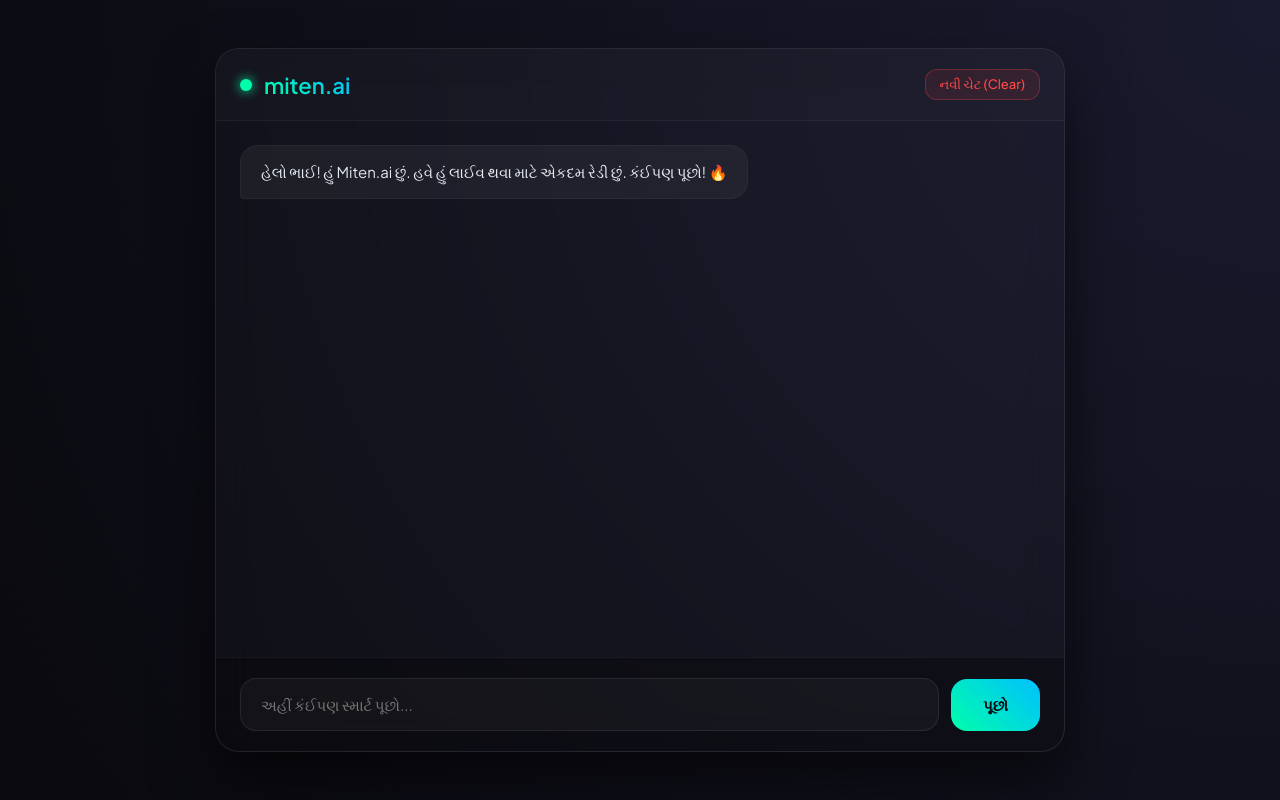
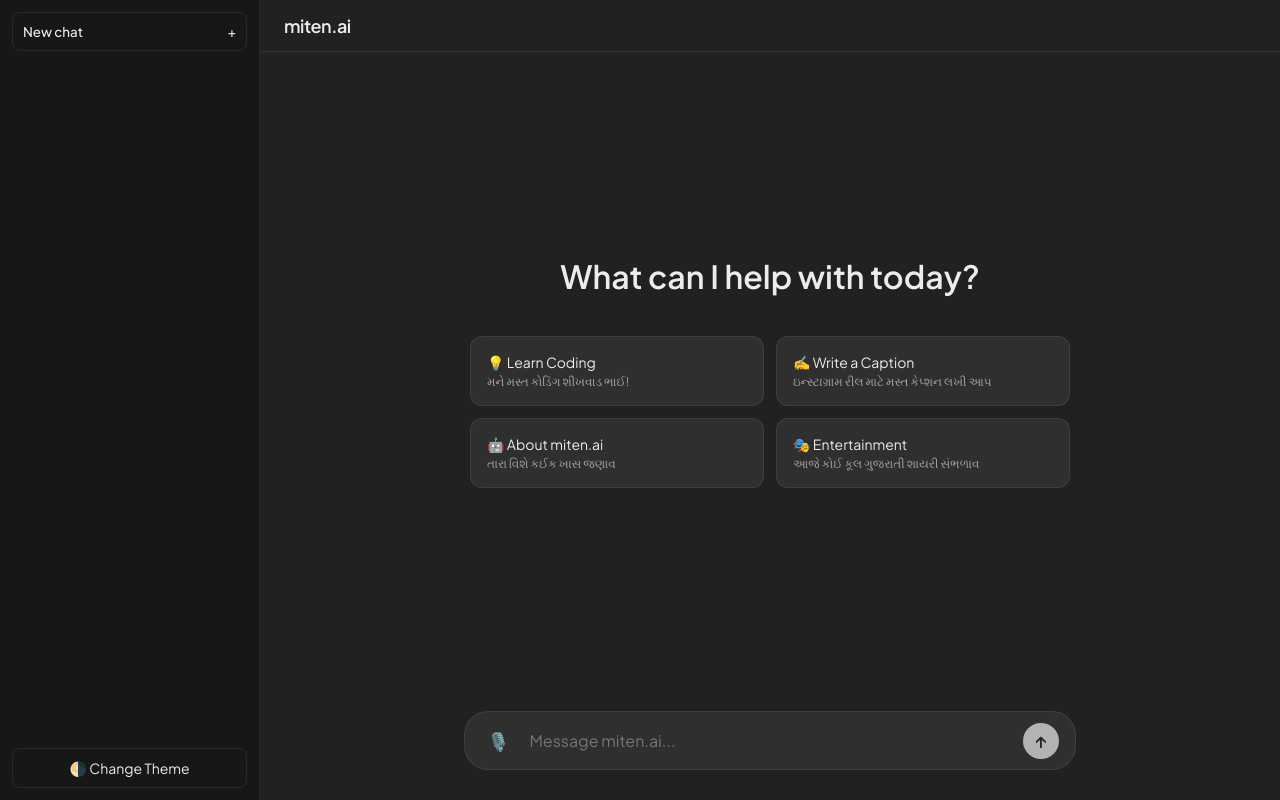
Before and after one commit to miten-ai/miten-ai, a website: page index.html in a window 1280 px wide. Drawn offline with nearby package versions, Linux system fonts and the light colour scheme.

Commit message:
Add files via upload

```diff
--- a/index.html
+++ b/index.html
@@ -3,149 +3,212 @@
 <head>
     <meta charset="UTF-8">
     <meta name="viewport" content="width=device-width, initial-scale=1.0">
-    <title>Miten.ai | Ultimate Super AI</title>
+    <title>miten.ai</title>
     <link href="https://fonts.googleapis.com/css2?family=Plus+Jakarta+Sans:wght@300;400;500;600&display=swap" rel="stylesheet">
     <script src="https://cdn.jsdelivr.net/npm/marked/marked.min.js"></script>
     <style>
-        * { box-sizing: border-box; margin: 0; padding: 0; font-family: 'Plus Jakarta Sans', sans-serif; }
-        body { background: radial-gradient(circle at top right, #1a1a2e, #09090e); height: 100vh; display: flex; justify-content: center; align-items: center; color: #fff; }
-        .chat-container { width: 100%; max-width: 850px; height: 88vh; background: rgba(255, 255, 255, 0.02); backdrop-filter: blur(20px); border: 1px solid rgba(255, 255, 255, 0.08); border-radius: 24px; display: flex; flex-direction: column; overflow: hidden; box-shadow: 0 30px 60px rgba(0,0,0,0.6); margin: 20px; }
-        .chat-header { padding: 20px 24px; background: rgba(255, 255, 255, 0.01); border-bottom: 1px solid rgba(255, 255, 255, 0.05); display: flex; align-items: center; justify-content: space-between; }
-        .logo-area { display: flex; align-items: center; gap: 12px; }
-        .logo-dot { width: 12px; height: 12px; background: #00ffaa; border-radius: 50%; box-shadow: 0 0 12px #00ffaa; }
-        .chat-header h1 { font-size: 22px; font-weight: 600; background: linear-gradient(45deg, #00ffaa, #00bfff); -webkit-background-clip: text; -webkit-text-fill-color: transparent; }
-        .controls { display: flex; gap: 10px; }
-        .btn-clear { background: rgba(255, 74, 74, 0.1); border: 1px solid rgba(255, 74, 74, 0.3); color: #ff4a4a; padding: 6px 14px; border-radius: 12px; cursor: pointer; font-size: 13px; font-weight: 500; transition: 0.2s; }
-        .btn-clear:hover { background: #ff4a4a; color: #fff; }
-        #chat-box { flex: 1; padding: 24px; overflow-y: auto; display: flex; flex-direction: column; gap: 20px; scroll-behavior: smooth; }
-        .message-wrapper { display: flex; flex-direction: column; width: 100%; }
-        .message { padding: 14px 20px; border-radius: 18px; max-width: 75%; line-height: 1.6; font-size: 15px; position: relative; word-wrap: break-word; }
-        .user { background: linear-gradient(135deg, #0052d4, #4364f7); color: white; align-self: flex-end; border-bottom-right-radius: 4px; box-shadow: 0 4px 15px rgba(67, 100, 247, 0.25); }
-        .ai { background: rgba(255, 255, 255, 0.05); color: #e2e8f0; align-self: flex-start; border-bottom-left-radius: 4px; border: 1px solid rgba(255, 255, 255, 0.04); }
-        .ai p { margin-bottom: 8px; } .ai p:last-child { margin-bottom: 0; }
-        .ai strong { color: #00ffaa; }
-        .msg-tools { display: flex; gap: 10px; margin-top: 6px; font-size: 12px; color: #888; }
-        .tool-btn { cursor: pointer; background: none; border: none; color: #a0a0b8; font-size: 12px; box-shadow: none; padding: 0; }
-        .tool-btn:hover { color: #fff; }
-        #input-area { padding: 20px 24px; background: rgba(0, 0, 0, 0.3); border-top: 1px solid rgba(255, 255, 255, 0.05); display: flex; gap: 12px; align-items: center; }
-        input { flex: 1; padding: 16px 20px; background: rgba(255, 255, 255, 0.04); border: 1px solid rgba(255, 255, 255, 0.08); border-radius: 16px; color: white; font-size: 15px; outline: none; transition: 0.3s; }
-        input:focus { border-color: #00ffaa; background: rgba(255, 255, 255, 0.06); box-shadow: 0 0 15px rgba(0, 255, 170, 0.1); }
-        button { padding: 16px 32px; background: linear-gradient(45deg, #00ffaa, #00bfff); color: #09090e; border: none; border-radius: 16px; font-weight: 600; cursor: pointer; font-size: 15px; transition: 0.3s; }
-        button:hover { transform: translateY(-2px); box-shadow: 0 6px 20px rgba(0, 255, 170, 0.3); }
-        .typing { color: #00ffaa; font-size: 13px; margin-left: 24px; margin-bottom: 10px; display: none; }
+        :root {
+            --bg-main: #212121; --bg-sidebar: #171717; --text-color: #ececec;
+            --chat-user: #2f2f2f; --chat-ai: transparent; --border-color: rgba(255,255,255,0.08);
+            --accent: #10a37f; --input-bg: #2f2f2f;
+        }
+        .light-theme {
+            --bg-main: #ffffff; --bg-sidebar: #f9f9f9; --text-color: #0d0d0d;
+            --chat-user: #f4f4f4; --chat-ai: transparent; --border-color: rgba(0,0,0,0.08);
+            --accent: #10a37f; --input-bg: #f4f4f4;
+        }
+        * { box-sizing: border-box; margin: 0; padding: 0; font-family: 'Plus Jakarta Sans', sans-serif; transition: background 0.3s, color 0.3s; }
+        body { background: var(--bg-main); height: 100vh; display: flex; color: var(--text-color); overflow: hidden; }
+
+        /* Sidebar Styles */
+        .sidebar { width: 260px; background: var(--bg-sidebar); border-right: 1px solid var(--border-color); display: flex; flex-direction: column; padding: 12px; }
+        .new-chat-btn { background: transparent; border: 1px solid var(--border-color); color: var(--text-color); padding: 10px; border-radius: 8px; cursor: pointer; font-weight: 500; display: flex; align-items: center; justify-content: space-between; margin-bottom: 20px; }
+        .new-chat-btn:hover { background: rgba(255,255,255,0.05); }
+        .light-theme .new-chat-btn:hover { background: rgba(0,0,0,0.05); }
+        .history-list { flex: 1; overflow-y: auto; display: flex; flex-direction: column; gap: 8px; }
+        .history-item { padding: 10px; border-radius: 6px; cursor: pointer; font-size: 14px; white-space: nowrap; overflow: hidden; text-overflow: ellipsis; }
+        .history-item:hover { background: rgba(255,255,255,0.05); }
+        .theme-toggle { background: transparent; border: 1px solid var(--border-color); color: var(--text-color); padding: 10px; border-radius: 8px; cursor: pointer; font-size: 14px; text-align: center; margin-top: auto; }
+
+        /* Main Chat Area */
+        .chat-area { flex: 1; display: flex; flex-direction: column; height: 100vh; position: relative; }
+        .top-bar { padding: 14px 24px; display: flex; justify-content: space-between; align-items: center; border-bottom: 1px solid var(--border-color); }
+        .top-bar h2 { font-size: 18px; font-weight: 600; letter-spacing: -0.5px; }
+
+        /* Welcome Screen */
+        .welcome-container { flex: 1; display: flex; flex-direction: column; justify-content: center; align-items: center; padding: 40px; text-align: center; }
+        .welcome-container h1 { font-size: 32px; font-weight: 600; margin-bottom: 40px; }
+        .suggestions-grid { display: grid; grid-template-columns: repeat(2, 1fr); gap: 12px; max-width: 600px; width: 100%; }
+        .suggestion-card { background: var(--input-bg); border: 1px solid var(--border-color); padding: 16px; border-radius: 12px; cursor: pointer; text-align: left; font-size: 14px; }
+        .suggestion-card:hover { filter: brightness(1.1); }
+
+        /* Chat Messages */
+        #messages-container { flex: 1; overflow-y: auto; padding: 40px 20%; display: none; flex-direction: column; gap: 24px; }
+        .msg-row { display: flex; width: 100%; flex-direction: column; }
+        .msg-row.user-row { align-items: flex-end; }
+        .msg-row.ai-row { align-items: flex-start; }
+        .bubble { max-width: 80%; padding: 12px 18px; border-radius: 18px; line-height: 1.6; font-size: 15px; word-wrap: break-word; }
+        .bubble.user-bubble { background: var(--chat-user); color: var(--text-color); }
+        .bubble.ai-bubble { background: var(--chat-ai); color: var(--text-color); }
+        .bubble strong { color: var(--accent); }
+        .actions-bar { display: flex; gap: 12px; margin-top: 6px; font-size: 12px; opacity: 0.6; padding-left: 6px; }
+        .action-btn { cursor: pointer; background: none; border: none; color: var(--text-color); }
+
+        /* Input Area */
+        .input-container { padding: 20px 20% 30px 20%; background: linear-gradient(transparent, var(--bg-main) 20%); }
+        .input-box-wrapper { background: var(--input-bg); border: 1px solid var(--border-color); border-radius: 24px; display: flex; align-items: center; padding: 8px 16px; gap: 10px; }
+        input { flex: 1; background: transparent; border: none; color: var(--text-color); padding: 10px 4px; font-size: 16px; outline: none; }
+        .icon-btn { background: transparent; border: none; color: var(--text-color); cursor: pointer; font-size: 18px; padding: 6px; opacity: 0.7; }
+        .icon-btn:hover { opacity: 1; }
+        .send-btn { background: var(--text-color); color: var(--bg-main); border-radius: 50%; width: 36px; height: 36px; display: flex; align-items: center; justify-content: center; font-weight: bold; font-size: 18px; }
+        .typing-indicator { font-size: 13px; color: var(--accent); margin-left: 20%; margin-bottom: 5px; display: none; }
     </style>
 </head>
 <body>
 
-    <div class="chat-container">
-        <div class="chat-header">
-            <div class="logo-area">
-                <div class="logo-dot"></div>
-                <h1>miten.ai</h1>
-            </div>
-            <div class="controls">
-                <button class="btn-clear" onclick="clearMemory()">નવી ચેટ (Clear)</button>
+    <!-- Sidebar -->
+    <div class="sidebar">
+        <button class="new-chat-btn" onclick="startNewChat()">New chat <span>+</span></button>
+        <div class="history-list" id="history-box"></div>
+        <button class="theme-toggle" onclick="toggleTheme()">🌗 Change Theme</button>
+    </div>
+
+    <!-- Main Chat Content -->
+    <div class="chat-area">
+        <div class="top-bar">
+            <h2>miten.ai</h2>
+        </div>
+
+        <!-- Welcome View -->
+        <div class="welcome-container" id="welcome-screen">
+            <h1>What can I help with today?</h1>
+            <div class="suggestions-grid">
+                <div class="suggestion-card" onclick="useSuggestion('મને મસ્ત કોડિંગ શીખવાડ ભાઈ!')">💡 Learn Coding <br><span style="opacity:0.6;font-size:12px;">મને મસ્ત કોડિંગ શીખવાડ ભાઈ!</span></div>
+                <div class="suggestion-card" onclick="useSuggestion('ઇન્સ્ટાગ્રામ રીલ માટે મસ્ત કેપ્શન લખી આપ')">✍️ Write a Caption <br><span style="opacity:0.6;font-size:12px;">ઇન્સ્ટાગ્રામ રીલ માટે મસ્ત કેપ્શન લખી આપ</span></div>
+                <div class="suggestion-card" onclick="useSuggestion('તારા વિશે કઈક ખાસ જણાવ')">🤖 About miten.ai <br><span style="opacity:0.6;font-size:12px;">તારા વિશે કઈક ખાસ જણાવ</span></div>
+                <div class="suggestion-card" onclick="useSuggestion('આજે કોઈ કૂલ ગુજરાતી શાયરી સંભળાવ')">🎭 Entertainment <br><span style="opacity:0.6;font-size:12px;">આજે કોઈ કૂલ ગુજરાતી શાયરી સંભળાવ</span></div>
             </div>
         </div>
 
-        <div id="chat-box">
-            <div class="message-wrapper" style="align-items: flex-start;">
-                <div class="message ai">હેલો ભાઈ! હું Miten.ai છું. હવે હું લાઈવ થવા માટે એકદમ રેડી છું. કંઈપણ પૂછો! 🔥</div>
+        <!-- Actual Chat Messages View -->
+        <div id="messages-container"></div>
+        <div class="typing-indicator" id="loader">miten.ai is typing...</div>
+
+        <!-- Input Area -->
+        <div class="input-container">
+            <div class="input-box-wrapper">
+                <button class="icon-btn" onclick="startVoiceInput()" title="Voice Input">🎙️</button>
+                <input type="text" id="user-msg-input" placeholder="Message miten.ai..." onkeypress="if(event.key === 'Enter') handleSend()">
+                <button class="icon-btn send-btn" onclick="handleSend()">↑</button>
             </div>
-        </div>
-
-        <div class="typing" id="typing-loader">Miten.ai વિચારી રહ્યું છે...</div>
-
-        <div id="input-area">
-            <input type="text" id="user-input" placeholder="અહીં કંઈપણ સ્માર્ટ પૂછો..." onkeypress="if(event.key === 'Enter') sendMessage()">
-            <button onclick="sendMessage()">પૂછો</button>
         </div>
     </div>
 
     <script>
-        function speak(text) {
+        let chatHistory = [];
+
+        function toggleTheme() {
+            document.body.classList.toggle('light-theme');
+        }
+
+        function useSuggestion(text) {
+            document.getElementById('user-msg-input').value = text;
+            handleSend();
+        }
+
+        // સ્પીચ-ટુ-ટેક્સ્ટ (માઇક ફીચર)
+        function startVoiceInput() {
+            const SpeechRecognition = window.SpeechRecognition || window.webkitSpeechRecognition;
+            if (!SpeechRecognition) {
+                alert("તમારા બ્રાઉઝરમાં વોઈસ ટાઈપિંગ સપોર્ટ નથી ભાઈ!");
+                return;
+            }
+            const recognition = new SpeechRecognition();
+            recognition.lang = 'gu-IN';
+            recognition.start();
+            document.getElementById('user-msg-input').placeholder = "હું સાંભળું છું, બોલો ભાઈ...";
+
+            recognition.onresult = function(event) {
+                const resultText = event.results[0][0].transcript;
+                document.getElementById('user-msg-input').value = resultText;
+                document.getElementById('user-msg-input').placeholder = "Message miten.ai...";
+            };
+        }
+
+        function startNewChat() {
+            fetch('/api/clear', { method: 'POST' });
+            document.getElementById('messages-container').innerHTML = '';
+            document.getElementById('messages-container').style.display = 'none';
+            document.getElementById('welcome-screen').style.display = 'flex';
+        }
+
+        function copyBox(btn, text) {
+            navigator.clipboard.writeText(text.replace(/<\/?[^>]+(>|$)/g, ""));
+            btn.textContent = "Copied!";
+            setTimeout(() => btn.textContent = "Copy 📋", 2000);
+        }
+
+        function speakBox(text) {
             window.speechSynthesis.cancel();
-            const cleanText = text.replace(/<\/?[^>]+(>|$)/g, "");
-            const utterance = new SpeechSynthesisUtterance(cleanText);
+            const utterance = new SpeechSynthesisUtterance(text.replace(/<\/?[^>]+(>|$)/g, ""));
             utterance.lang = 'gu-IN';
             window.speechSynthesis.speak(utterance);
         }
 
-        function copyText(btn, text) {
-            const cleanText = text.replace(/<\/?[^>]+(>|$)/g, "");
-            navigator.clipboard.writeText(cleanText);
-            btn.textContent = "Copied! ✓";
-            setTimeout(() => btn.textContent = "Copy 📋", 2000);
-        }
+        async function handleSend() {
+            const input = document.getElementById('user-msg-input');
+            const text = input.value.trim();
+            if (!text) return;
 
-        function typeEffect(element, htmlContent, rawText) {
-            element.innerHTML = htmlContent;
-            speak(rawText);
-        }
+            // સાઇડબાર હિસ્ટ્રી મેનેજમેન્ટ
+            if (chatHistory.indexOf(text) === -1) {
+                chatHistory.push(text);
+                const hBox = document.getElementById('history-box');
+                hBox.innerHTML += `<div class="history-item" onclick="document.getElementById('user-msg-input').value='${text}'; handleSend();">💬 ${text}</div>`;
+            }
 
-        async function sendMessage() {
-            const inputField = document.getElementById('user-input');
-            const chatBox = document.getElementById('chat-box');
-            const loader = document.getElementById('typing-loader');
-            const messageText = inputField.value.trim();
+            document.getElementById('welcome-screen').style.display = 'none';
+            const container = document.getElementById('messages-container');
+            container.style.display = 'flex';
 
-            if (!messageText) return;
+            // યુઝર મેસેજ
+            container.innerHTML += `
+                <div class="msg-row user-row">
+                    <div class="bubble user-bubble">${text}</div>
+                </div>`;
 
-            chatBox.innerHTML += `
-                <div class="message-wrapper" style="align-items: flex-end;">
-                    <div class="message user">${messageText}</div>
-                </div>`;
-            inputField.value = '';
-            chatBox.scrollTop = chatBox.scrollHeight;
-
-            loader.style.display = 'block';
+            input.value = '';
+            container.scrollTop = container.scrollHeight;
+            document.getElementById('loader').style.display = 'block';
 
             try {
-                // અહીંથી localhost કાઢી નાખ્યું છે જેથી ઓનલાઇન લિંક પર આ સીધું ચાલે
                 const response = await fetch('/api/chat', {
                     method: 'POST',
                     headers: { 'Content-Type': 'application/json' },
-                    body: JSON.stringify({ message: messageText })
+                    body: JSON.stringify({ message: text })
                 });
                 const data = await response.json();
-                loader.style.display = 'none';
-
-                const wrapper = document.createElement('div');
-                wrapper.className = 'message-wrapper';
-                wrapper.style.alignItems = 'flex-start';
-
-                const aiDiv = document.createElement('div');
-                aiDiv.className = 'message ai';
-
-                const toolsDiv = document.createElement('div');
-                toolsDiv.className = 'msg-tools';
-
-                wrapper.appendChild(aiDiv);
-                wrapper.appendChild(toolsDiv);
-                chatBox.appendChild(wrapper);
+                document.getElementById('loader').style.display = 'none';
 
                 const parsedHTML = marked.parse(data.reply);
-                typeEffect(aiDiv, parsedHTML, data.reply);
+                const escapedText = data.reply.replace(/`/g, '\\`').replace(/\${/g, '\\${');
 
-                toolsDiv.innerHTML = `
-                    <button class="tool-btn" onclick="copyText(this, \`${data.reply.replace(/`/g, '\\`').replace(/\${/g, '\\${')}\`)">Copy 📋</button>
-                    <button class="tool-btn" onclick="speak(\`${data.reply.replace(/`/g, '\\`').replace(/\${/g, '\\${')}\`)">Speak 🔊</button>
-                `;
+                container.innerHTML += `
+                    <div class="msg-row ai-row">
+                        <div class="bubble ai-bubble">${parsedHTML}</div>
+                        <div class="actions-bar">
+                            <button class="action-btn" onclick="copyBox(this, \`${escapedText}\`)">Copy 📋</button>
+                            <button class="action-btn" onclick="speakBox(\`${escapedText}\`)">Speak 🔊</button>
+                        </div>
+                    </div>`;
 
-                chatBox.scrollTop = chatBox.scrollHeight;
+                speakBox(data.reply);
+                container.scrollTop = container.scrollHeight;
 
-            } catch (error) {
-                loader.style.display = 'none';
-                chatBox.innerHTML += `<div class="message ai" style="color:#ff4a4a;">ભૂલ: કનેક્શન તૂટી ગયું.</div>`;
+            } catch (e) {
+                document.getElementById('loader').style.display = 'none';
+                container.innerHTML += `<div class="msg-row ai-row"><div class="bubble ai-bubble" style="color:#ff4a4a;">સર્વરમાં કોઈ ખામી આવી ભાઈ! 🛠️</div></div>`;
             }
-        }
-
-        async function clearMemory() {
-            await fetch('/api/clear', { method: 'POST' });
-            document.getElementById('chat-box').innerHTML = `
-                <div class="message-wrapper" style="align-items: flex-start;">
-                    <div class="message ai">ચેટ હિસ્ટ્રી ક્લીન થઈ ગઈ છે ભાઈ! નવો પ્રશ્ન પૂછો. 🚀</div>
-                </div>`;
         }
     </script>
 </body>
```
Also changed, not shown: server.js (+12 -17 lines).
